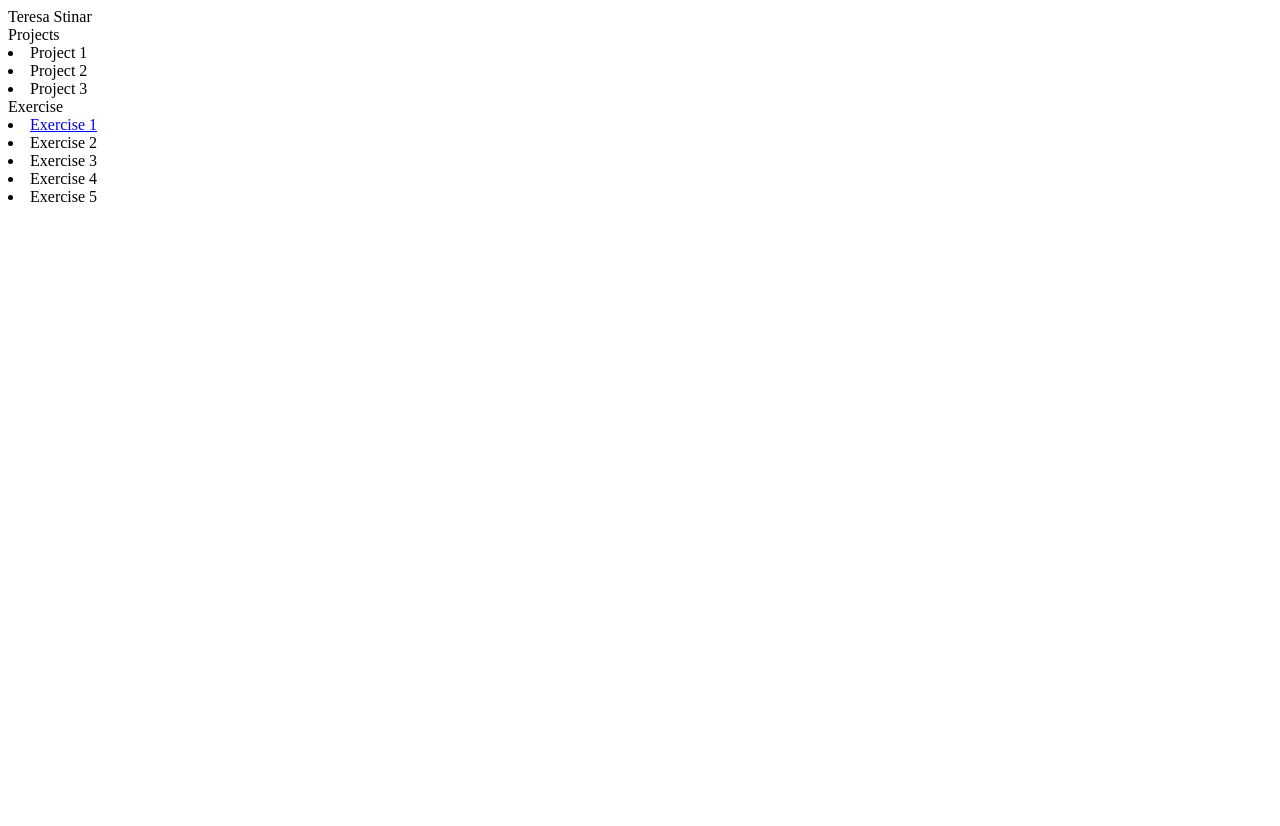
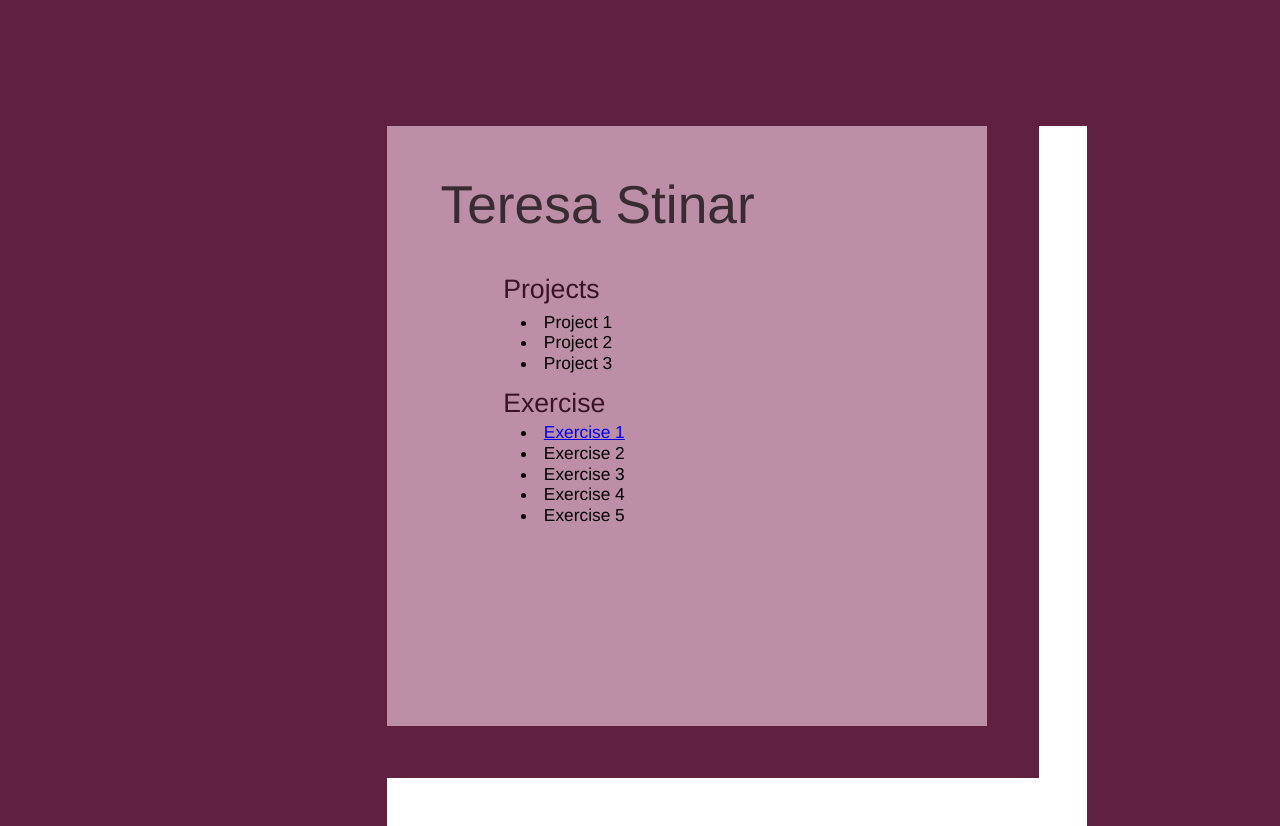
Before and after one commit to tstinar16/A324, a plain HTML site: page index.html in a window 1280 px wide. Before the commit the page ends 800 px from the top, so only its background shows below. Drawn offline with Linux system fonts and the light colour scheme; a web font is replaced by a local one.

Commit message:
Update index.html

```diff
--- a/index.html
+++ b/index.html
@@ -2,7 +2,7 @@
 <html><head>
   <title>Teresa Stinar</title>
 </head>
-<link rel="stylesheet" type="text/css" href="homepage.css">
+<link rel="stylesheet" type="text/css" href="style.css">
 <link href='http://fonts.googleapis.com/css?family=Merienda+One' rel='stylesheet' type='text/css'>
 
 <body>
```
